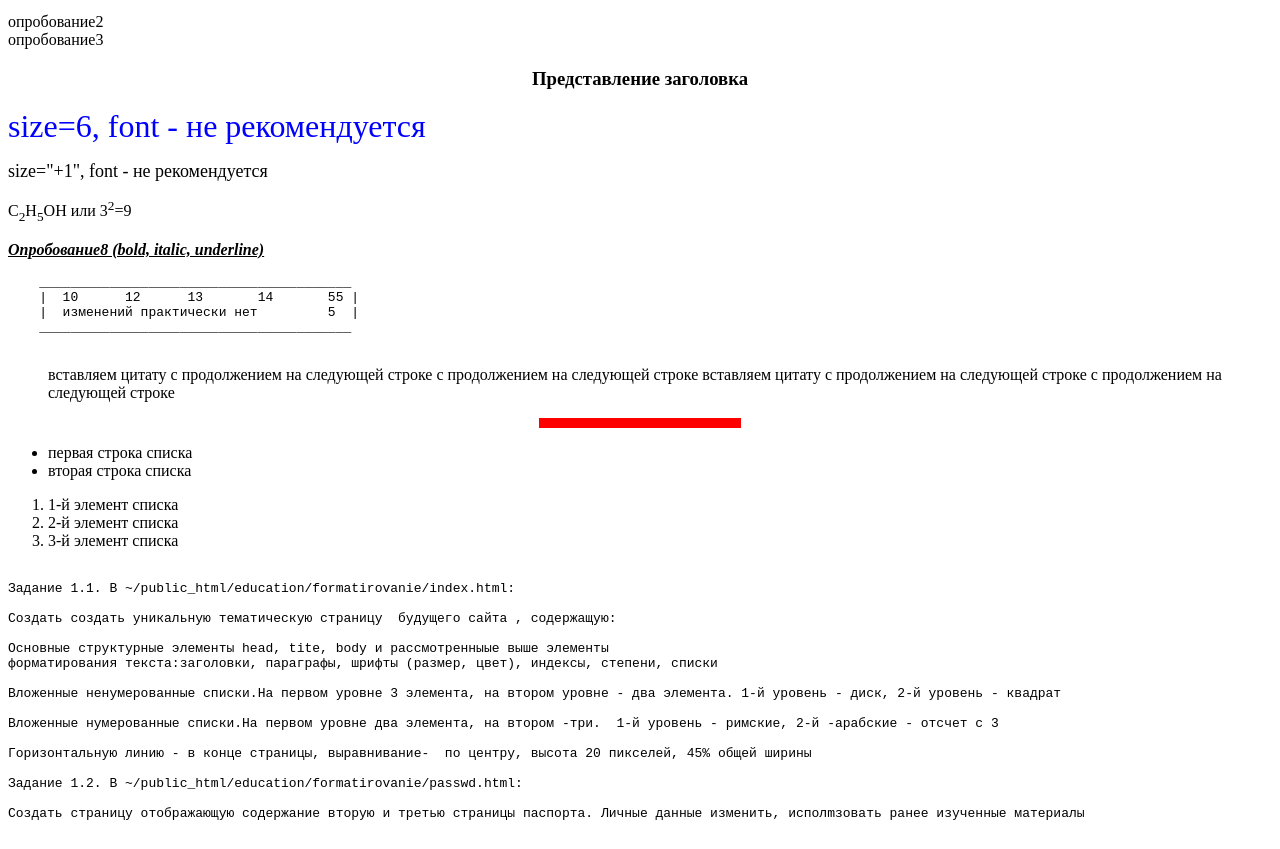
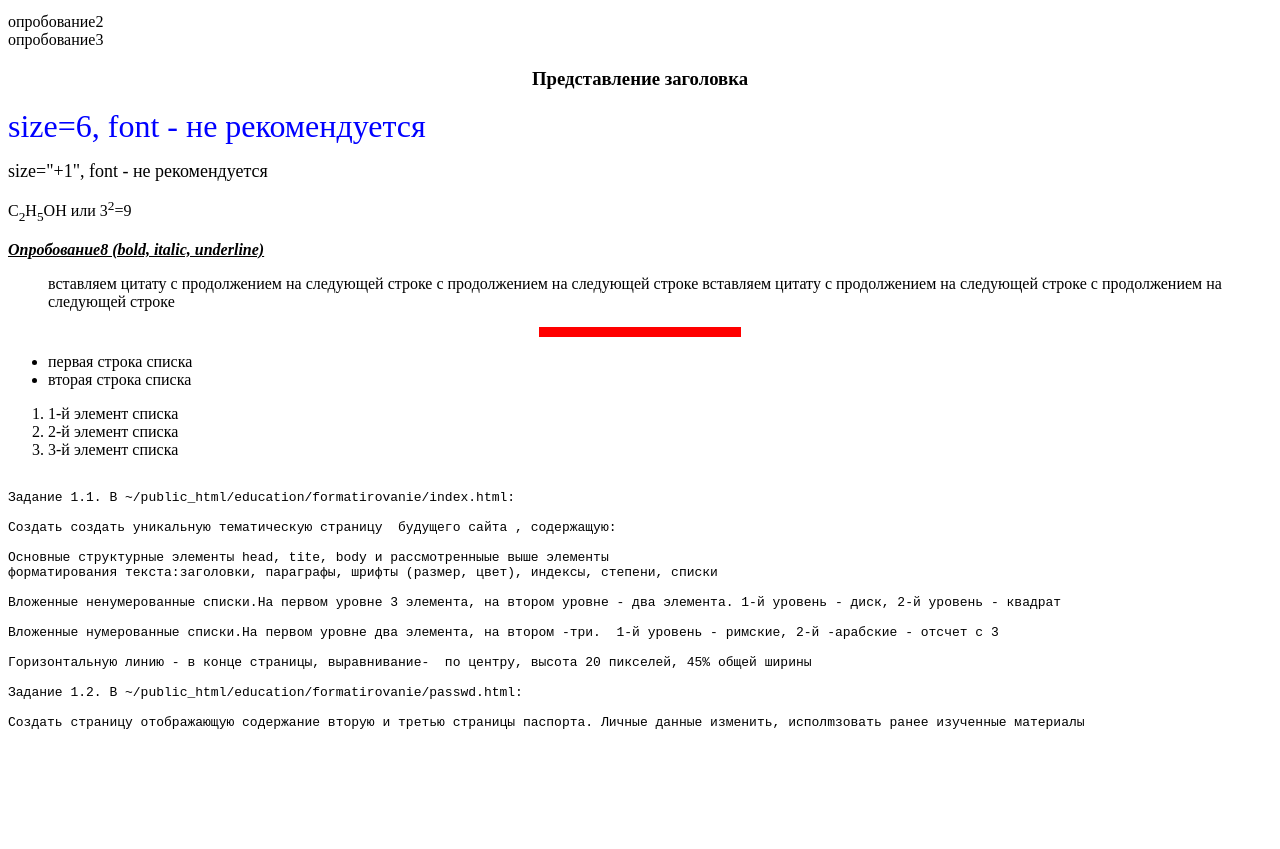
Before and after one commit to OsipovaA/Web, a plain HTML site: page abc/abc.html in a window 1280 px wide. Shown: the part 101-950 px from the top of the page. After the commit the page ends 859 px from the top, so only its background shows below. Drawn offline with Linux system fonts and the light colour scheme.

Commit message:
Update abc.html

```diff
--- a/abc/abc.html
+++ b/abc/abc.html
@@ -31,12 +31,6 @@
 
 <p><b><i><u> Опробование8 (bold, italic, underline) </u></i></b></p>
 
-<pre>
-    ________________________________________
-    |  10      12      13       14       55 |
-    |  изменений практически нет         5  |
-    ________________________________________
-    </pre>
 
 <blockquote>
     вставляем цитату c продолжением на следующей строке c продолжением на следующей строке вставляем цитату c
```
